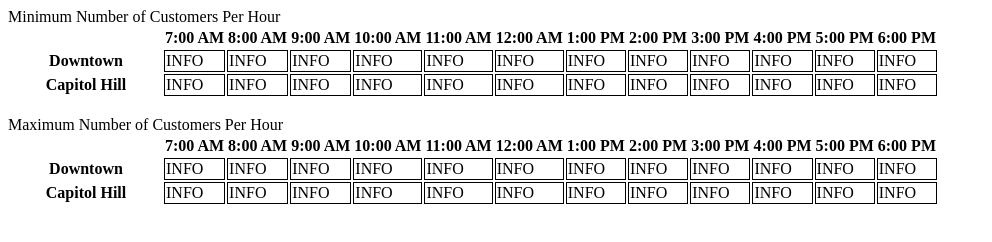
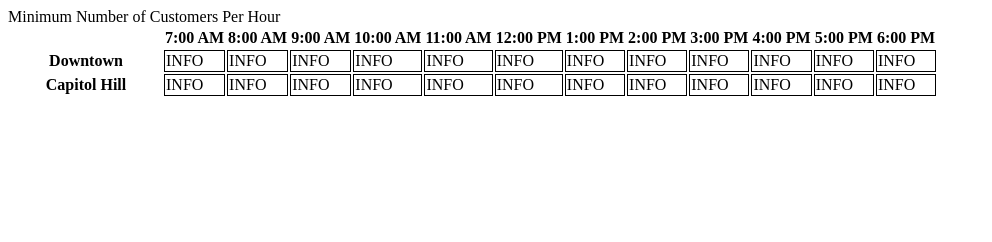
Before and after one commit to seanfooks01/donut_shop, a plain HTML site: page index.html in a window 1280 px wide. Shown: the whole page, without its empty margins (0-992 px from the left). Drawn offline with Linux system fonts and the light colour scheme.

Commit message:
Added table header from donut.js to list hours of operation in th

```diff
--- a/donut.js
+++ b/donut.js
@@ -1,16 +1,33 @@
+window.onload = function(){
 var StoreLocation = function(name, hours, avgDonutsPerCust, minCust, maxCust){
   this.name = name;
   this.hours = hours;
   this.avgDonutsPerCust = avgDonutsPerCust;
   this.minCust = minCust;
   this.maxCust = maxCust;
-  this.custPerHour = [];
+  this.donutsPerHour = [];
   for(var i = 0; i < this.hours.length; i++){
-    this.custPerHour[i] = this.minCust + Math.floor(Math.random() * (this.maxCust - this.minCust));
+    var custPerHour = this.minCust + Math.floor(Math.random() * (this.maxCust - this.minCust));
+    this.donutsPerHour[i] = custPerHour * this.avgDonutsPerCust;
   }
 }
 
-var hours=["7:00 AM", "8:00 AM", "9:00 AM", "10:00 AM", "11:00 AM", "12:00 PM", "1:00 PM", "2:00 PM", "3:00 PM", "4:00 PM", "5:00 PM", "6:00 PM"]
+var hours=["7:00 AM", "8:00 AM", "9:00 AM", "10:00 AM", "11:00 AM", "12:00 PM", "1:00 PM", "2:00 PM", "3:00 PM", "4:00 PM", "5:00 PM", "6:00 PM"];
 
 var downtown = new StoreLocation("Downtown", hours, 3, 10, 25);
 var caphill = new StoreLocation("Capitol Hill", hours, 4, 15, 50);
+var bothell = new StoreLocation("Bothell", hours, 2, 5, 27);
+var auburn = new StoreLocation("Auburn", hours, 3, 8, 15);
+var bellevue = new StoreLocation("Bellevue", hours, 4, 15, 40);
+
+var locations=[downtown, caphill, bothell, auburn, bellevue];
+
+var hoursOperation = document.getElementById("hours_operation");
+for(var i = 0; i < hours.length; i++){
+  var tableHead = document.createElement("th");
+  hoursOperation.appendChild(tableHead);
+  tableHead.textContent = hours[i];
+}
+
+
+}
--- a/index.html
+++ b/index.html
@@ -7,69 +7,9 @@
 <body>
   <table id="min-cust-table">
     <thead>Minimum Number of Customers Per Hour</thead>
-    <tr>
+    <tr id="hours_operation">
       <th width="150"></th>
-      <th>7:00 AM</th>
-      <th>8:00 AM</th>
-      <th>9:00 AM</th>
-      <th>10:00 AM</th>
-      <th>11:00 AM</th>
-      <th>12:00 AM</th>
-      <th>1:00 PM</th>
-      <th>2:00 PM</th>
-      <th>3:00 PM</th>
-      <th>4:00 PM</th>
-      <th>5:00 PM</th>
-      <th>6:00 PM</th>
-    </tr>
-    <tr>
-      <th>Downtown</th>
-      <td>INFO</td>
-      <td>INFO</td>
-      <td>INFO</td>
-      <td>INFO</td>
-      <td>INFO</td>
-      <td>INFO</td>
-      <td>INFO</td>
-      <td>INFO</td>
-      <td>INFO</td>
-      <td>INFO</td>
-      <td>INFO</td>
-      <td>INFO</td>
-    </tr>
-    <tr>
-      <th>Capitol Hill</th>
-      <td>INFO</td>
-      <td>INFO</td>
-      <td>INFO</td>
-      <td>INFO</td>
-      <td>INFO</td>
-      <td>INFO</td>
-      <td>INFO</td>
-      <td>INFO</td>
-      <td>INFO</td>
-      <td>INFO</td>
-      <td>INFO</td>
-      <td>INFO</td>
-    </tr>
-  </table>
-  <br>
-  <table id="max-cust-table">
-    <thead>Maximum Number of Customers Per Hour</thead>
-    <tr>
-      <th width="150"></th>
-      <th>7:00 AM</th>
-      <th>8:00 AM</th>
-      <th>9:00 AM</th>
-      <th>10:00 AM</th>
-      <th>11:00 AM</th>
-      <th>12:00 AM</th>
-      <th>1:00 PM</th>
-      <th>2:00 PM</th>
-      <th>3:00 PM</th>
-      <th>4:00 PM</th>
-      <th>5:00 PM</th>
-      <th>6:00 PM</th>
+
     </tr>
     <tr>
       <th>Downtown</th>
```
